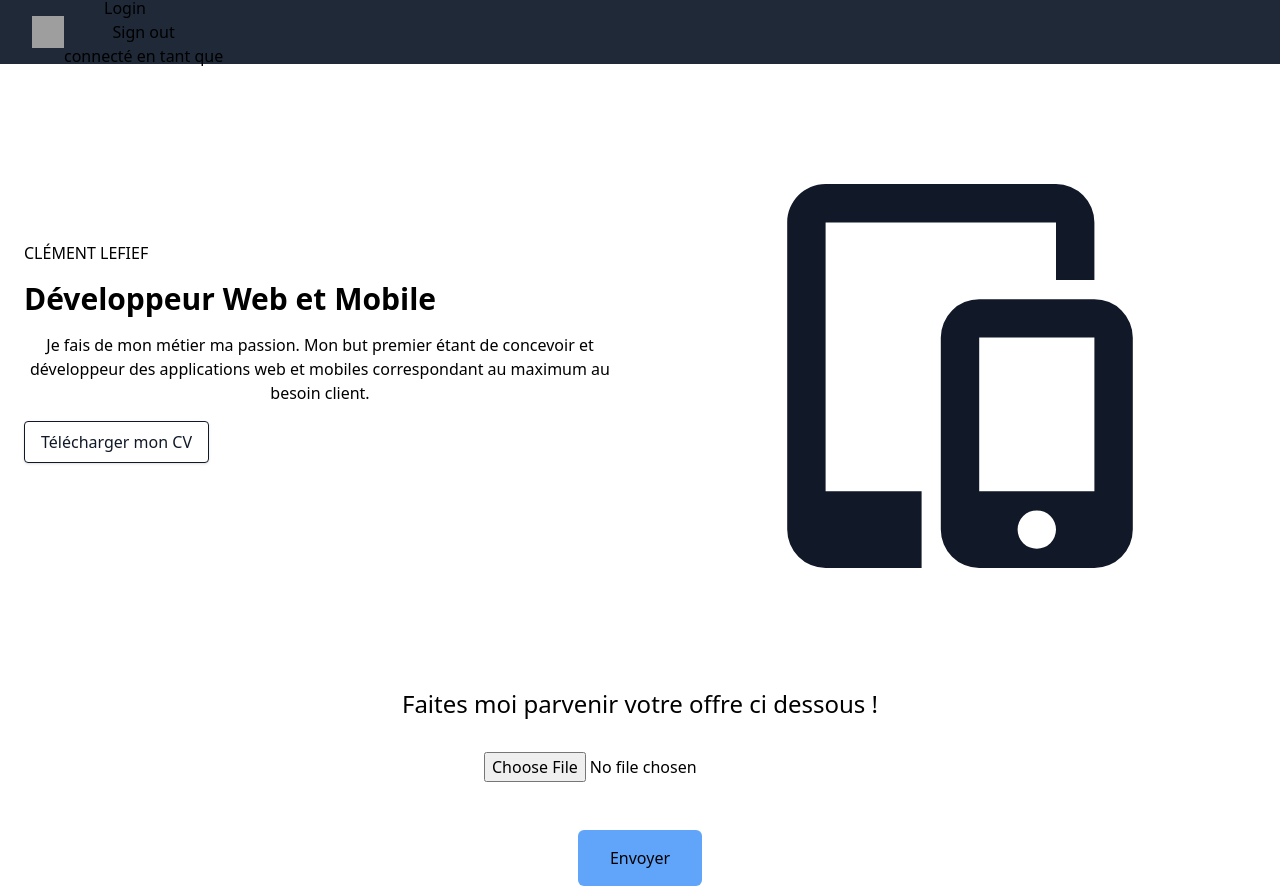
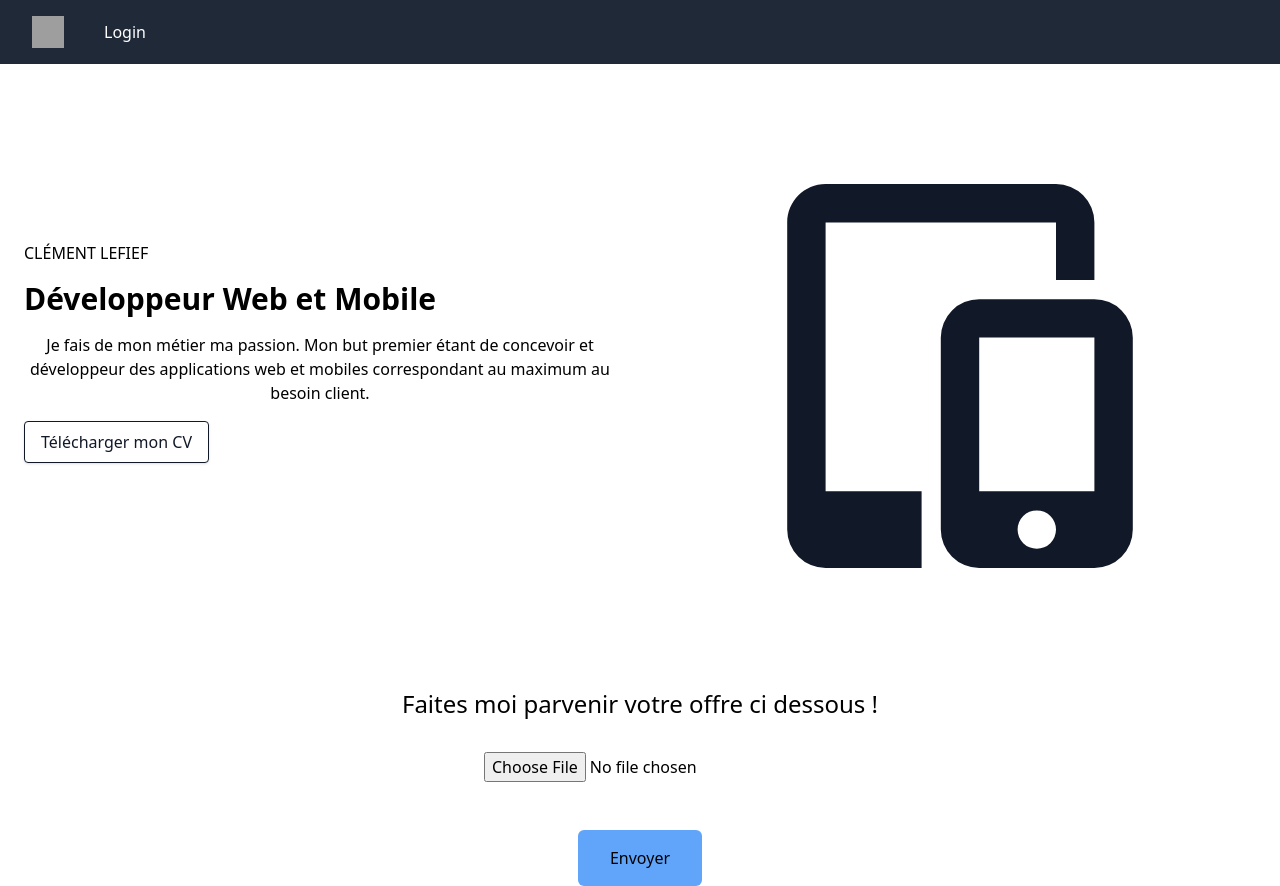
Before and after one commit to tatadozz/myapp, a React (Create React App) app: page / in a window 1280 px wide. Built offline with nearby package versions, Linux system fonts and the light colour scheme; grey boxes are pictures that could not be loaded.

Commit message:
auth ok need to fix sign out

```diff
--- a/src/components/Navbar.js
+++ b/src/components/Navbar.js
@@ -1,12 +1,43 @@
 import {useState} from "react";
 import { Transition } from "@headlessui/react";
 import { Link } from "react-router-dom";
+import { app, configUi } from "../firebaseConf";
 import firebase from "firebase/compat/app";
 import 'firebase/compat/auth';
 
 function Navbar(){
     const [isOpen, setIsOpen] = useState(false);
-    console.log(firebase.auth().currentUser);
+    var user = firebase.auth().currentUser;
+
+    function status(user){
+        var name, email;
+        if(user != null){
+            name = user.displayName;
+            email = user.email;
+            return (
+                <div>
+                    <p className="text-white">Bonjour {name} !
+                        <small>
+                            <button onClick={() => firebase.auth().signOut().then(function() {
+                            console.log('Signed Out');
+                            console.log(firebase.auth().currentUser.displayName);
+                                }, function(error) {
+                            console.error('Sign Out Error', error);
+                                })}>
+                            Se déconnecter
+                            </button>
+                        </small>
+                    </p>
+                </div>
+            )
+        }
+        return (
+            <div>
+                <Link style={{color: "white"}} to="/login">Login</Link>
+            </div>
+        )
+    }
+
     return(
             <nav className="bg-gray-800">
                 <div className="max-w-7xl mx-auto px-4 sm:px-6 lg:px-8">
@@ -21,14 +52,11 @@ function Navbar(){
                             </div>
                             <div className="hidden md:block">
                                 <div className="ml-10 flex items-baseline space-x-4">
-
-                                <Link to="/login">Login</Link>
+                                    {status(user)}
                             </div>
-                        <button onPress={() => this.signOutUser()}>Sign out</button>
                             <div>
-                            <p>connecté en tant que </p>{firebase.auth()}
+                                {/* <p>connecté en tant que </p>{firebase.auth()} */}
                             </div>
-
                         </div>
                     </div>
                     <div className="-mr-2 flex md:hidden">
--- a/src/firebaseConf.js
+++ b/src/firebaseConf.js
@@ -1,7 +1,7 @@
 import firebase from "firebase/compat/app"
 import "firebase/compat/storage"
 import "firebase/compat/firestore"
-
+import { auth } from "firebaseui";
 
 export const app = firebase.initializeApp({
     "projectId": "projet-iutlpdim-lefief",
@@ -14,9 +14,21 @@ export const app = firebase.initializeApp({
     "measurementId": "G-TX1G506K6P"
   });
 
-  //mettre dans le composant qui utilise le storage
+  export const configUi = {
+    signInFlow: 'popup',
+    signInOptions: [
+        firebase.auth.EmailAuthProvider.PROVIDER_ID,
+        firebase.auth.GoogleAuthProvider.PROVIDER_ID,
+        firebase.auth.PhoneAuthProvider.PROVIDER_ID
+    ],
+    callbacks: {
+        signInSuccessWithAuthResult: function() {
+            window.history.back();
+            console.log(firebase.auth().currentUser.displayName);
+            console.log(firebase.auth().currentUser.email);
+        }
+    }
+  }
+
 var storage = firebase.storage();
-
 export default storage;
-
-//export app
--- a/src/index.js
+++ b/src/index.js
@@ -4,7 +4,6 @@ import './index.css';
 import App from './App';
 import reportWebVitals from './reportWebVitals';
 import Login from './routes/login';
-import Register from './routes/register';
 import {
   BrowserRouter,
   Routes,
@@ -14,9 +13,9 @@ import {
 ReactDOM.render(
   <BrowserRouter>
     <Routes>
+      <Route path="/" element={<App/>} />
       <Route path="login" element={<Login />} />
     </Routes>
-    <App />
   </BrowserRouter>,
   document.getElementById('root')
 );
--- a/src/routes/login.js
+++ b/src/routes/login.js
@@ -3,44 +3,15 @@ import { useState } from "react";
 import { StyledFirebaseAuth } from "react-firebaseui";
 import firebase from "firebase/compat/app";
 import 'firebase/compat/auth';
+import { app, configUi} from "../firebaseConf";
 import Navbar from "../components/Navbar";
 
 export default function Login(){
 
-    // state = {isSignedIn: false}
-
-    firebase.initializeApp({
-        "projectId": "projet-iutlpdim-lefief",
-        "appId": "1:951546668659:web:2ad5cb285cdf326907ac06",
-        "storageBucket": "projet-iutlpdim-lefief.appspot.com",
-        "locationId": "us-central",
-        "apiKey": "AIzaSyA14qsvK53FuIbZ4wMFP_VZP2WA977eHso",
-        "authDomain": "projet-iutlpdim-lefief.firebaseapp.com",
-        "messagingSenderId": "951546668659",
-        "measurementId": "G-TX1G506K6P"
-      });
-
-    var configUi = {
-        signInFlow: 'popup',
-        signInOptions: [
-            firebase.auth.EmailAuthProvider.PROVIDER_ID,
-            firebase.auth.GoogleAuthProvider.PROVIDER_ID,
-            firebase.auth.PhoneAuthProvider.PROVIDER_ID
-        ],
-        callbacks: {
-            signInSuccessWithAuthResult: function() {
-                window.history.back();
-                return false;
-            }
-    }
-}
-
-    // componentDidMount = () => {firebase.auth().onAuthStateChanged(user => {this.setState({ isSignedIn: !!user })})
-
     return(
         <div>
             <h2 className="text-center my-10">
-                Se connecter
+                Connexion
             </h2>
             <StyledFirebaseAuth
                 uiConfig={configUi}
```
Lines whose indentation alone changed are shown as unchanged.
